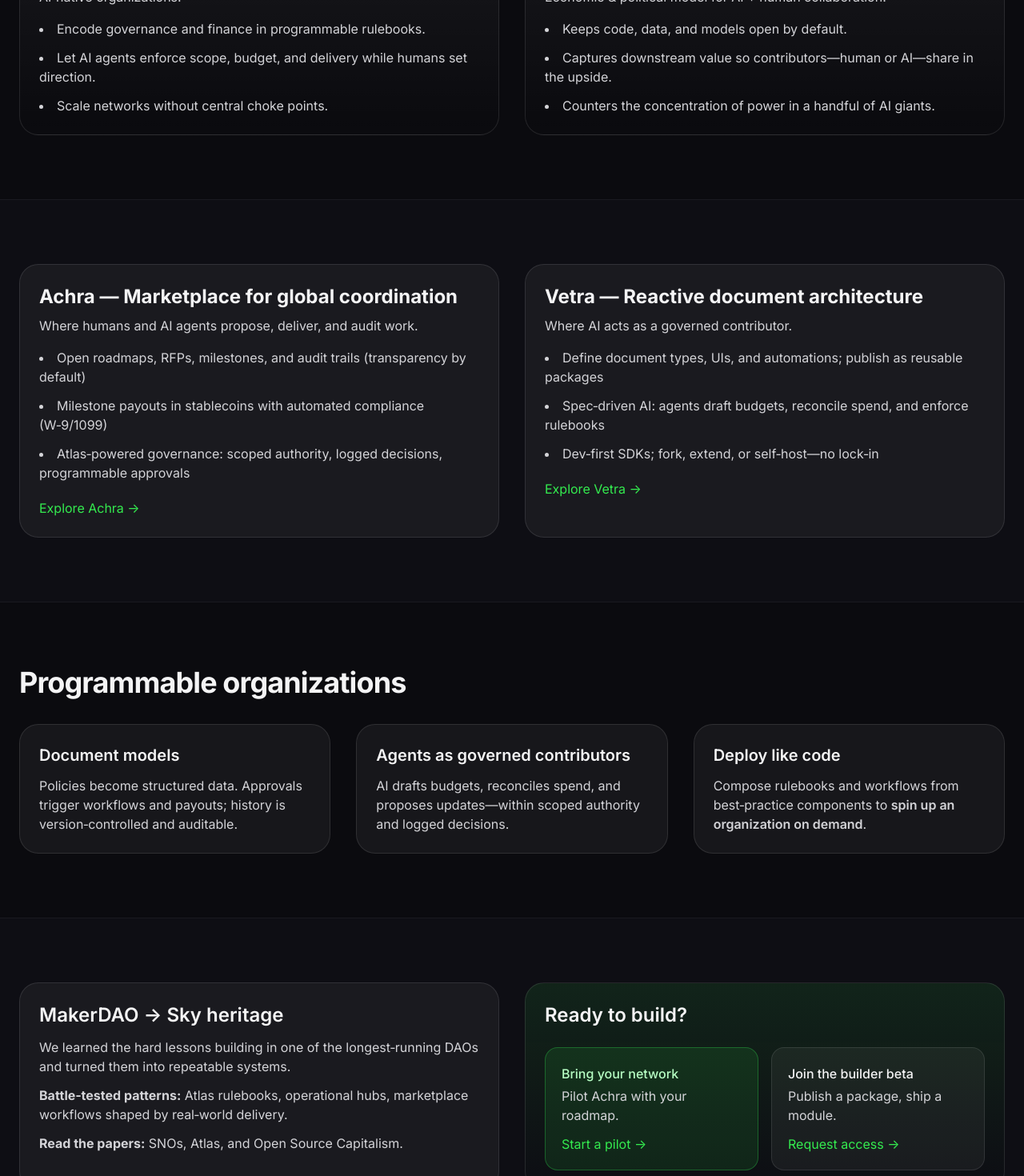
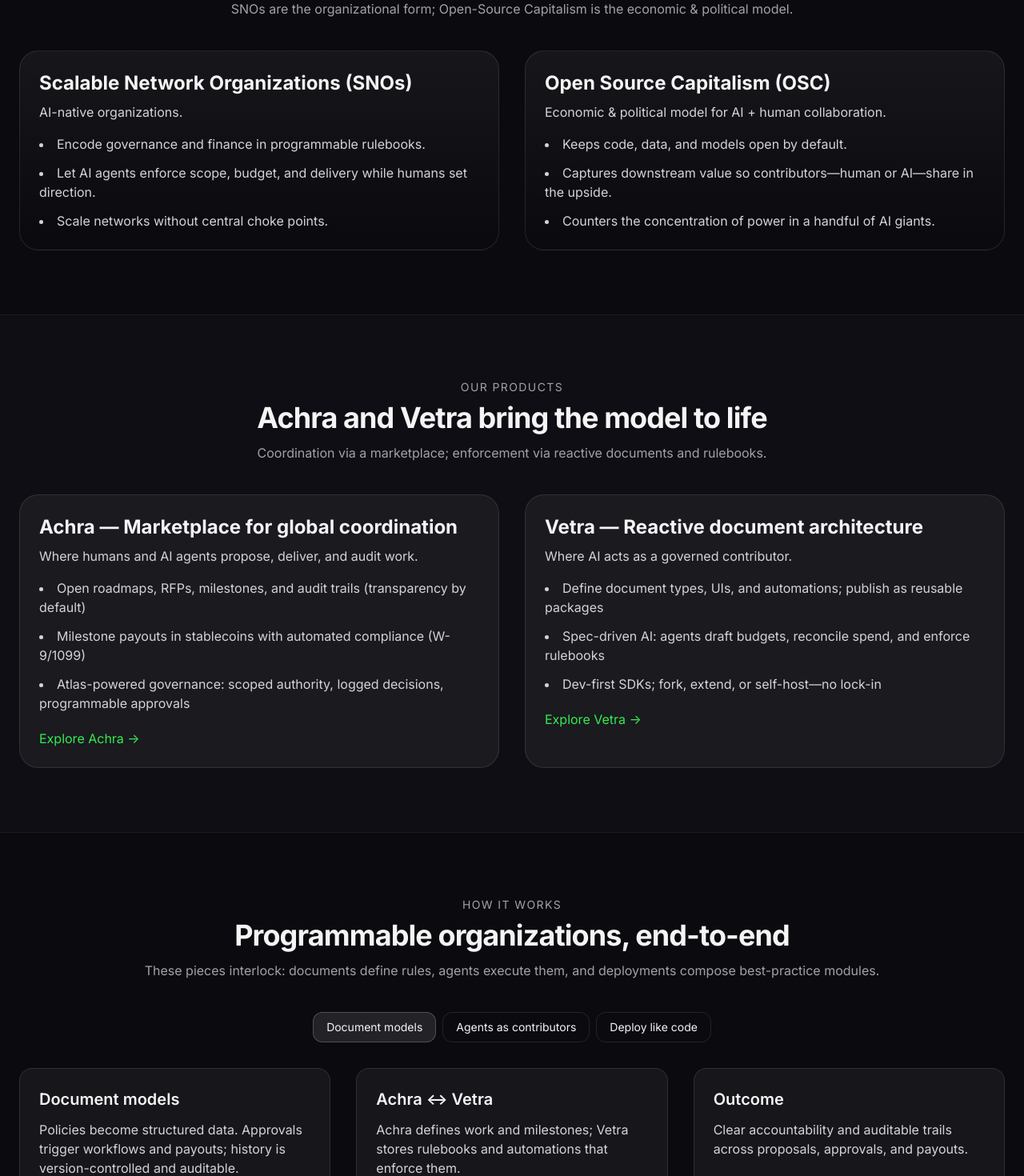
Before and after one commit to 0xkilgore/powerhouse-landing-page, a React (Vite) app: page / in a window 1280 px wide. Shown: the part 1330-2800 px from the top of the page at 80% size. Built offline with nearby package versions, Linux system fonts and the light colour scheme.

Commit message:
Update PowerhouseLanding.tsx

```diff
--- a/src/PowerhouseLanding.tsx
+++ b/src/PowerhouseLanding.tsx
@@ -1,4 +1,5 @@
 import logo from "../images/PH-Logo-Light-L.png";
+import { useState } from "react";
 
 export default function PowerhouseLanding() {
   return (
@@ -19,7 +20,7 @@
           <nav className="hidden gap-8 text-sm md:flex">
             <a href="#bridge" className="text-zinc-300 hover:text-white transition">Why</a>
             <a href="#snos" className="text-zinc-300 hover:text-white transition">What</a>
-            <a href="#products" className="text-zinc-300 hover:text-white transition">How</a>
+            <a href="#how" className="text-zinc-300 hover:text-white transition">How</a>
             <a href="#proof" className="text-zinc-300 hover:text-white transition">Proof</a>
           </nav>
           <a
@@ -36,10 +37,10 @@
         <div className="mx-auto max-w-7xl px-6 pb-20 pt-24 md:pt-28">
           <div className="mx-auto max-w-3xl text-center">
             <h1 className="bg-gradient-to-r from-[#5B7CFF] via-[#6E6CF6] to-[#A855F7] bg-clip-text text-4xl font-extrabold tracking-tight text-transparent md:text-6xl">
-              AI‑Native Organizations, Open by Default
+              AI-Native Organizations, Open by Default
             </h1>
             <p className="mx-auto mt-6 max-w-2xl text-lg leading-7 text-zinc-300 md:text-xl">
-              Scalable Network Organizations—programmable with AI, open‑source by default, and built to operate at real‑world scale.
+              Scalable Network Organizations—programmable with AI, open-source by default, and built to operate at real-world scale.
             </p>
             <p className="mx-auto mt-3 max-w-2xl text-base text-zinc-400">
               <span className="font-semibold">Deploy an organization like you deploy code.</span>
@@ -75,7 +76,7 @@
           <div className="mt-10 grid gap-6 md:grid-cols-3">
             <div className="rounded-2xl border border-white/10 bg-white/5 p-6">
               <h3 className="text-lg font-semibold">Faster building</h3>
-              <p className="mt-2 text-zinc-300">AI accelerates open‑source development; projects can ship and adapt at unprecedented speed.</p>
+              <p className="mt-2 text-zinc-300">AI accelerates open-source development; projects can ship and adapt at unprecedented speed.</p>
             </div>
             <div className="rounded-2xl border border-white/10 bg-white/5 p-6">
               <h3 className="text-lg font-semibold">Shared leverage</h3>
@@ -87,7 +88,7 @@
             </div>
           </div>
           <p className="mt-10 text-center text-zinc-300">
-            Without new economics, AI will centralize power into a few monopolies. Powerhouse pairs <span className="font-semibold">Scalable Network Organizations</span> with <span className="font-semibold">Open Source Capitalism</span>—the organizational and economic model for AI‑native, open organizations.
+            Without new economics, AI will centralize power into a few monopolies. Powerhouse pairs <span className="font-semibold">Scalable Network Organizations</span> with <span className="font-semibold">Open Source Capitalism</span>—the organizational and economic model for AI-native, open organizations.
           </p>
           <p className="mt-4 text-center text-zinc-400 italic">Spin up an organization on demand.</p>
         </div>
@@ -96,10 +97,15 @@
       {/* What: Two pillars */}
       <section id="snos" className="relative">
         <div className="mx-auto max-w-7xl px-6 py-20">
-          <div className="grid gap-8 lg:grid-cols-2">
+          <div className="text-center">
+            <p className="text-sm uppercase tracking-widest text-zinc-400">Our approach</p>
+            <h2 className="mt-2 text-3xl font-bold tracking-tight md:text-4xl">Two pillars for AI-native, open organizations</h2>
+            <p className="mt-3 text-zinc-400">SNOs are the organizational form; Open-Source Capitalism is the economic & political model.</p>
+          </div>
+          <div className="mt-10 grid gap-8 lg:grid-cols-2">
             <div className="rounded-3xl border border-white/10 bg-gradient-to-b from-white/5 to-transparent p-6">
               <h3 className="text-2xl font-bold">Scalable Network Organizations (SNOs)</h3>
-              <p className="mt-2 text-zinc-300">AI‑native organizations.</p>
+              <p className="mt-2 text-zinc-300">AI-native organizations.</p>
               <ul className="mt-4 space-y-3 text-zinc-300 list-disc list-inside">
                 <li>Encode governance and finance in programmable rulebooks.</li>
                 <li>Let AI agents enforce scope, budget, and delivery while humans set direction.</li>
@@ -122,14 +128,19 @@
       {/* Products */}
       <section id="products" className="relative border-y border-white/5 bg-[#0E0E14]">
         <div className="mx-auto max-w-7xl px-6 py-20">
-          <div className="grid gap-8 md:grid-cols-2">
+          <div className="text-center">
+            <p className="text-sm uppercase tracking-widest text-zinc-400">Our products</p>
+            <h2 className="mt-2 text-3xl font-bold tracking-tight md:text-4xl">Achra and Vetra bring the model to life</h2>
+            <p className="mt-3 text-zinc-400">Coordination via a marketplace; enforcement via reactive documents and rulebooks.</p>
+          </div>
+          <div className="mt-10 grid gap-8 md:grid-cols-2">
             <div className="rounded-3xl border border-white/10 bg-white/5 p-6">
               <h3 className="text-2xl font-bold">Achra — Marketplace for global coordination</h3>
               <p className="mt-2 text-zinc-300">Where humans and AI agents propose, deliver, and audit work.</p>
               <ul className="mt-4 space-y-3 text-zinc-300 list-disc list-inside">
                 <li>Open roadmaps, RFPs, milestones, and audit trails (transparency by default)</li>
-                <li>Milestone payouts in stablecoins with automated compliance (W‑9/1099)</li>
-                <li>Atlas‑powered governance: scoped authority, logged decisions, programmable approvals</li>
+                <li>Milestone payouts in stablecoins with automated compliance (W-9/1099)</li>
+                <li>Atlas-powered governance: scoped authority, logged decisions, programmable approvals</li>
               </ul>
               <a href="#achra" className="mt-5 inline-flex items-center gap-1 text-[#34eb4f] hover:text-white">Explore Achra →</a>
             </div>
@@ -138,8 +149,8 @@
               <p className="mt-2 text-zinc-300">Where AI acts as a governed contributor.</p>
               <ul className="mt-4 space-y-3 text-zinc-300 list-disc list-inside">
                 <li>Define document types, UIs, and automations; publish as reusable packages</li>
-                <li>Spec‑driven AI: agents draft budgets, reconcile spend, and enforce rulebooks</li>
-                <li>Dev‑first SDKs; fork, extend, or self‑host—no lock‑in</li>
+                <li>Spec-driven AI: agents draft budgets, reconcile spend, and enforce rulebooks</li>
+                <li>Dev-first SDKs; fork, extend, or self-host—no lock-in</li>
               </ul>
               <a href="#vetra" className="mt-5 inline-flex items-center gap-1 text-[#34eb4f] hover:text-white">Explore Vetra →</a>
             </div>
@@ -147,24 +158,17 @@
         </div>
       </section>
 
-      {/* Programmable orgs */}
-      <section className="relative">
+      {/* How it works */}
+      <section id="how" className="relative">
         <div className="mx-auto max-w-7xl px-6 py-20">
-          <h2 className="text-3xl font-bold tracking-tight md:text-4xl">Programmable organizations</h2>
-          <div className="mt-8 grid gap-8 md:grid-cols-3">
-            <div className="rounded-3xl border border-white/10 bg-white/5 p-6">
-              <h3 className="text-xl font-semibold">Document models</h3>
-              <p className="mt-3 text-zinc-300">Policies become structured data. Approvals trigger workflows and payouts; history is version‑controlled and auditable.</p>
-            </div>
-            <div className="rounded-3xl border border-white/10 bg-white/5 p-6">
-              <h3 className="text-xl font-semibold">Agents as governed contributors</h3>
-              <p className="mt-3 text-zinc-300">AI drafts budgets, reconciles spend, and proposes updates—within scoped authority and logged decisions.</p>
-            </div>
-            <div className="rounded-3xl border border-white/10 bg-white/5 p-6">
-              <h3 className="text-xl font-semibold">Deploy like code</h3>
-              <p className="mt-3 text-zinc-300">Compose rulebooks and workflows from best‑practice components to <span className="font-semibold">spin up an organization on demand</span>.</p>
-            </div>
+          <div className="text-center">
+            <p className="text-sm uppercase tracking-widest text-zinc-400">How it works</p>
+            <h2 className="mt-2 text-3xl font-bold tracking-tight md:text-4xl">Programmable organizations, end-to-end</h2>
+            <p className="mt-3 text-zinc-400">These pieces interlock: documents define rules, agents execute them, and deployments compose best-practice modules.</p>
           </div>
+
+          {/* Simple tabbed explainer to show the relationships */}
+          <Tabs />
         </div>
       </section>
 
@@ -174,8 +178,8 @@
           <div className="grid gap-8 lg:grid-cols-2">
             <div className="rounded-3xl border border-white/10 bg-white/5 p-6">
               <h3 className="text-2xl font-semibold">MakerDAO → Sky heritage</h3>
-              <p className="mt-3 text-zinc-300">We learned the hard lessons building in one of the longest‑running DAOs and turned them into repeatable systems.</p>
-              <p className="mt-3 text-zinc-300"><strong>Battle‑tested patterns:</strong> Atlas rulebooks, operational hubs, marketplace workflows shaped by real‑world delivery.</p>
+              <p className="mt-3 text-zinc-300">We learned the hard lessons building in one of the longest-running DAOs and turned them into repeatable systems.</p>
+              <p className="mt-3 text-zinc-300"><strong>Battle-tested patterns:</strong> Atlas rulebooks, operational hubs, marketplace workflows shaped by real-world delivery.</p>
               <p className="mt-3 text-zinc-300"><strong>Read the papers:</strong> SNOs, Atlas, and Open Source Capitalism.</p>
             </div>
             <div className="rounded-3xl border border-white/10 bg-gradient-to-b from-[#34eb4f]/10 to-transparent p-6">
@@ -204,3 +208,85 @@
     </div>
   );
 }
+
+/** Tabs: lightweight, no extra libraries */
+function Tabs() {
+  const [tab, setTab] = useState<'docs' | 'agents' | 'deploy'>('docs');
+  const base = "rounded-2xl border border-white/10 bg-white/5 p-6";
+
+  return (
+    <div className="mt-10">
+      <div className="mx-auto flex max-w-3xl items-center justify-center gap-2">
+        <button
+          onClick={() => setTab('docs')}
+          className={`px-4 py-2 text-sm rounded-xl border ${tab==='docs' ? 'border-white/20 bg-white/10' : 'border-white/10 bg-transparent'} hover:bg-white/10 transition`}
+        >
+          Document models
+        </button>
+        <button
+          onClick={() => setTab('agents')}
+          className={`px-4 py-2 text-sm rounded-xl border ${tab==='agents' ? 'border-white/20 bg-white/10' : 'border-white/10 bg-transparent'} hover:bg-white/10 transition`}
+        >
+          Agents as contributors
+        </button>
+        <button
+          onClick={() => setTab('deploy')}
+          className={`px-4 py-2 text-sm rounded-xl border ${tab==='deploy' ? 'border-white/20 bg-white/10' : 'border-white/10 bg-transparent'} hover:bg-white/10 transition`}
+        >
+          Deploy like code
+        </button>
+      </div>
+
+      <div className="mt-8 grid gap-8 md:grid-cols-3">
+        {tab === 'docs' && (
+          <>
+            <div className={base}>
+              <h3 className="text-xl font-semibold">Document models</h3>
+              <p className="mt-3 text-zinc-300">Policies become structured data. Approvals trigger workflows and payouts; history is version-controlled and auditable.</p>
+            </div>
+            <div className={base}>
+              <h3 className="text-xl font-semibold">Achra ↔ Vetra</h3>
+              <p className="mt-3 text-zinc-300">Achra defines work and milestones; Vetra stores rulebooks and automations that enforce them.</p>
+            </div>
+            <div className={base}>
+              <h3 className="text-xl font-semibold">Outcome</h3>
+              <p className="mt-3 text-zinc-300">Clear accountability and auditable trails across proposals, approvals, and payouts.</p>
+            </div>
+          </>
+        )}
+        {tab === 'agents' && (
+          <>
+            <div className={base}>
+              <h3 className="text-xl font-semibold">Agents as governed contributors</h3>
+              <p className="mt-3 text-zinc-300">AI drafts budgets, reconciles spend, and proposes updates—within scoped authority and logged decisions.</p>
+            </div>
+            <div className={base}>
+              <h3 className="text-xl font-semibold">Guardrails</h3>
+              <p className="mt-3 text-zinc-300">Spec-driven permissions ensure agents operate only within approved scopes.</p>
+            </div>
+            <div className={base}>
+              <h3 className="text-xl font-semibold">Outcome</h3>
+              <p className="mt-3 text-zinc-300">Human direction with AI speed: operations advance continuously and transparently.</p>
+            </div>
+          </>
+        )}
+        {tab === 'deploy' && (
+          <>
+            <div className={base}>
+              <h3 className="text-xl font-semibold">Deploy like code</h3>
+              <p className="mt-3 text-zinc-300">Compose rulebooks and workflows from best-practice components to <span className="font-semibold">spin up an organization on demand</span>.</p>
+            </div>
+            <div className={base}>
+              <h3 className="text-xl font-semibold">Templates & packages</h3>
+              <p className="mt-3 text-zinc-300">Start from community templates; extend and publish your own packages.</p>
+            </div>
+            <div className={base}>
+              <h3 className="text-xl font-semibold">Outcome</h3>
+              <p className="mt-3 text-zinc-300">Launch governance, payments, and operations as quickly as deploying software.</p>
+            </div>
+          </>
+        )}
+      </div>
+    </div>
+  );
+}
```
